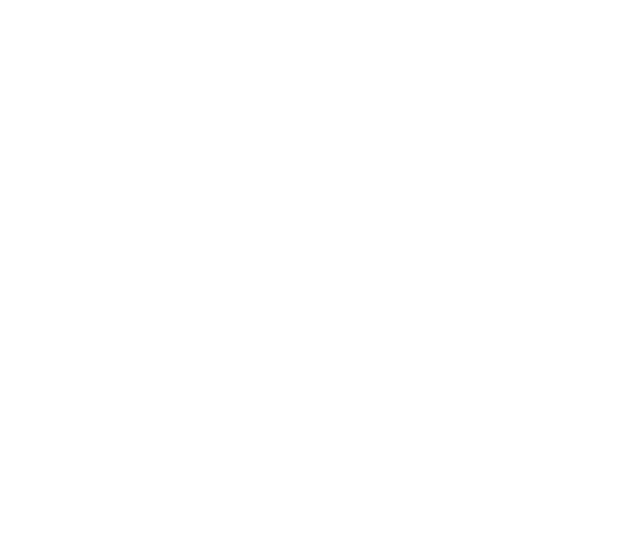
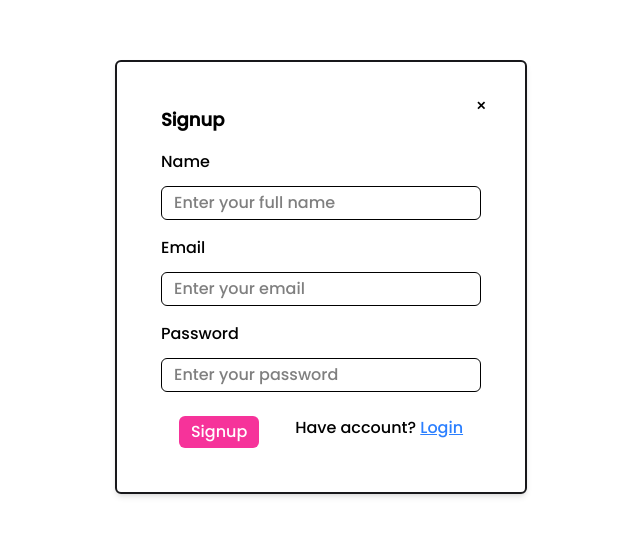
Before and after one commit to Keshavshhsh/BookStore, a React app in the folder frontend/: page /signup in a window 1280 px wide. Before the commit this address had no page. Shown: the part 123-658 px from the top of the page, without its empty margins (319-959 px from the left). Built offline with nearby package versions, Linux system fonts and the light colour scheme; the HTML template or start-up script is replaced by a standard one.

Commit message:
Login and signup pages

```diff
--- a/frontend/package.json
+++ b/frontend/package.json
@@ -13,6 +13,7 @@
     "@tailwindcss/vite": "^4.3.1",
     "react": "^19.2.6",
     "react-dom": "^19.2.6",
+    "react-icons": "^5.6.0",
     "react-router-dom": "^7.18.0",
     "react-slick": "^0.31.0",
     "slick-carousel": "^1.8.1",
--- a/frontend/src/App.jsx
+++ b/frontend/src/App.jsx
@@ -3,6 +3,8 @@ import "./index.css";
 import Home from "./home/Home";
 import Courses from "./courses/Courses";
 import {Route,Routes} from "react-router-dom";
+import Signup from "./components/Signup";
+import Login from "./components/Login"
 
 function App() {
   return (
@@ -13,6 +15,10 @@ function App() {
         <Route path="/" element={<Home />} />
 
         <Route path="/course" element={<Courses />} />
+
+        <Route path="/signup" element={<Signup />} />
+
+        <Route path="/login" element={<Login />} />
       </Routes>
 
     </div>
--- a/frontend/src/components/Banner.jsx
+++ b/frontend/src/components/Banner.jsx
@@ -1,5 +1,5 @@
 import React from "react";
-import banner from '../../public/Banner.jpg'
+import banner from "../../public/Banner.jpg";
 
 function Banner() {
   return (
@@ -17,7 +17,9 @@ function Banner() {
               deleniti, voluptate quisquam doloremque, cumque corporis
             </p>
 
-            <label className="input validator">
+            <label className="input validator
+            dark:bg-slate-900 dark:text-white dark:border-white
+            ">
               <svg
                 className="h-[1em] opacity-50"
                 xmlns="http://www.w3.org/2000/svg"
@@ -34,23 +36,20 @@ function Banner() {
                   <path d="m22 7-8.97 5.7a1.94 1.94 0 0 1-2.06 0L2 7"></path>
                 </g>
               </svg>
-            <input type="email" placeholder="mail@site.com" required />
+              <input type="email" placeholder="mail@site.com" required
+              className="bg-white text-black dark:bg-slate-900 dark:text-white" />
             </label>
 
-          <div className="validator-hint hidden">Enter valid email address</div>
-
+            <div className="validator-hint hidden ">
+              Enter valid email address
+            </div>
           </div>
 
           <button className="btn btn-secondary">Secondary</button>
-
-
-
         </div>
 
         <div className="order-1 w-full md:w-1/2">
-        <img src={banner} alt=""/>
-
-
+          <img src={banner} alt="" />
         </div>
       </div>
     </>
--- /dev/null
+++ b/frontend/src/components/Login.jsx
@@ -0,0 +1,72 @@
+import React from "react";
+import { Link } from "react-router-dom";
+
+function Login() {
+  return (
+    <div>
+      <dialog id="my_modal_3" className="modal  ">
+        <div className="modal-box bg-white text-black dark:bg-slate-900 dark:text-white">
+          <form method="dialog">
+            {/* if there is a button in form, it will close the modal */}
+            <button className="btn btn-sm btn-circle btn-ghost absolute right-2 top-2">
+              ✕
+            </button>
+          </form>
+          <h3 className="font-bold text-lg dark:bg-slate-900 dark:text-white">Login</h3>
+
+          <div className="mt-4 space-y-2">
+            <span className=" block mb-3">Email</span>
+
+            <input
+              type="email"
+              placeholder="Enter your email"
+              required
+             className="w-80 px-3 py-1 border rounded-md
+             bg-white text-black
+             dark:bg-slate-800 dark:text-white dark:border-white"
+            />
+          </div>
+
+          {/* {password} */}
+
+
+
+          <div className="mt-4 space-y-2">
+            <span className=" block mb-3">Password</span>
+
+
+            <input
+              type="password"
+              placeholder="Enter your password"
+              required
+             className="w-80 px-3 py-1 border rounded-md
+             bg-white text-black
+             dark:bg-slate-800 dark:text-white dark:border-white"
+            />
+
+
+          </div>
+          {/* {Button} */}
+
+          <div className="flex justify-around mt-6 ">
+            <button className="bg-pink-500 text-white rounded-md px-3 py-1 hover:bg-pink-700 duration-200">
+              Login
+            </button>
+
+            <p>
+              Not Registered? <Link to="/signup" className="underline text-blue-500 cursor-pointer">Signup</Link>{" "}
+            </p>
+
+          </div>
+
+
+
+
+
+        </div>
+      </dialog>
+    </div>
+  );
+}
+
+export default Login;
--- a/frontend/src/components/Navbar.jsx
+++ b/frontend/src/components/Navbar.jsx
@@ -1,6 +1,7 @@
 import React from "react";
 import { useState } from "react";
 import { useEffect } from "react";
+import Login from "./Login";
 
 function Navbar() {
   const [theme,setTheme] = useState(localStorage.getItem("theme")?
@@ -112,8 +113,10 @@ ${sticky
             <div className="navbar-center hidden lg:flex">
               <ul className="menu menu-horizontal px-1">{navItems}</ul>
             </div>
-            <div className="hidden md:block">
-              <label className="input px-3 py-2 border rounded-md">
+            <div className="hidden md:block ">
+              <label className="input px-3 py-2 border
+              dark:border-white
+              rounded-md dark:bg-slate-900 dark:text-white">
                 <svg
                   className="h-[1em] opacity-50"
                   xmlns="http://www.w3.org/2000/svg"
@@ -168,9 +171,13 @@ ${sticky
             </label>
 
             <div className="">
-              <a className="bg-black text-white px-3 py-2 rounded-md hover:bg-slate-800 duration-300 cursor-pointer">
+              <a className="bg-black text-white px-3 py-2 rounded-md hover:bg-slate-800 duration-300 cursor-pointer"
+              onClick={()=>{
+                document.getElementById("my_modal_3").showModal();
+              }}>
                 Login
               </a>
+              <Login />
             </div>
           </div>
         </div>
--- /dev/null
+++ b/frontend/src/components/Signup.jsx
@@ -0,0 +1,93 @@
+import React from "react";
+import { Link } from "react-router-dom";
+
+function Signup() {
+  return (
+    <>
+      <div className="flex h-screen items-center justify-center ">
+        <div
+          id="my_modal_3"
+          className="
+        border-2 shadow-md p-5 rounded-md "
+        >
+          <div
+            className="
+  relative
+  bg-white text-black dark:bg-slate-900 dark:text-white
+  p-6 rounded-lg"
+          >
+            <Link
+              to="/"
+              className="btn btn-sm btn-circle btn-ghost absolute right-2 top-2"
+            >
+              ✕
+            </Link>
+
+            <h3 className="font-bold text-lg dark:bg-slate-900 dark:text-white">
+              Signup
+            </h3>
+
+            {/* {Name} */}
+
+            <div className="mt-4 space-y-2">
+              <span className=" block mb-3">Name</span>
+
+              <input
+                type="text"
+                placeholder="Enter your full name"
+                required
+                className="w-80 px-3 py-1 border rounded-md
+             bg-white text-black
+             dark:bg-slate-800 dark:text-white dark:border-white"
+              />
+            </div>
+
+            <div className="mt-4 space-y-2">
+              <span className=" block mb-3">Email</span>
+
+              <input
+                type="email"
+                placeholder="Enter your email"
+                required
+                className="w-80 px-3 py-1 border rounded-md
+             bg-white text-black
+             dark:bg-slate-800 dark:text-white dark:border-white"
+              />
+            </div>
+
+            {/* {password} */}
+
+            <div className="mt-4 space-y-2">
+              <span className=" block mb-3">Password</span>
+
+              <input
+                type="password"
+                placeholder="Enter your password"
+                required
+                className="w-80 px-3 py-1 border rounded-md
+             bg-white text-black
+             dark:bg-slate-800 dark:text-white dark:border-white"
+              />
+            </div>
+            {/* {Button} */}
+
+            <div className="flex justify-around mt-6 ">
+              <button className="bg-pink-500 text-white rounded-md px-3 py-1 hover:bg-pink-700 duration-200">
+                Signup
+              </button>
+
+              <p>
+                Have account?{" "}
+                <Link to="/" className="underline text-blue-500 cursor-pointer">
+                  Login
+                </Link>{" "}
+              </p>
+            </div>
+          </div>
+        </div>
+      </div>
+    </>
+  );
+}
+
+export default Signup;
```
Also changed, not shown: 1 other file (tests, documents, lock files or other folders). Lines whose indentation alone changed are shown as unchanged.
